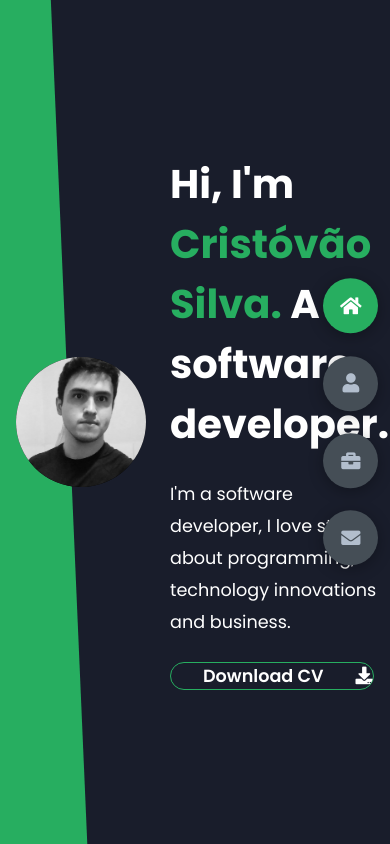
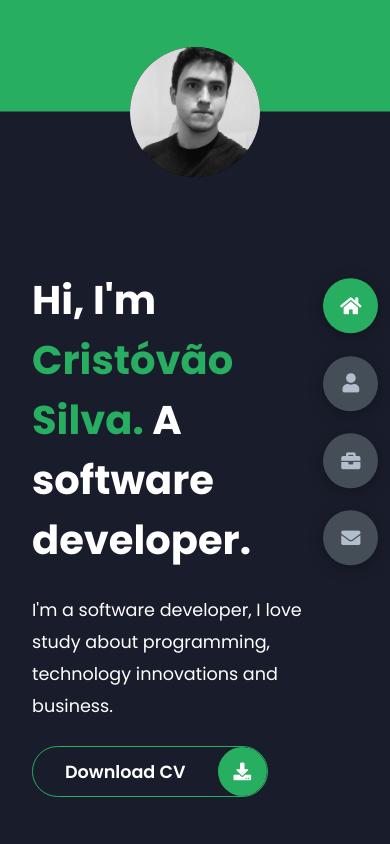
Before and after one commit to cristovaofabio/new-portfolio, a plain HTML site: page index.html in a window 390 px wide. Drawn offline with Linux system fonts and the light colour scheme.

Commit message:
feat: responsive home page

```diff
--- a/assets/styles/styles.css
+++ b/assets/styles/styles.css
@@ -222,10 +222,35 @@ section {
         border-radius: var(--br-sm-2);
         height: 130px;
         width: 130px;
-        margin-left: 1rem;
+        margin-left: auto;
+        margin-right: auto;
         border-radius: 50%;
         background-color: var(--color-black);
         transition: all 0.4s ease-in-out;
+    }
+
+    .header-content {
+        display: flex;
+        flex-direction: row;
+        flex-wrap: wrap;
+    }
+
+    .header-content .right-header {
+        display: flex;
+        flex-direction: column;
+        justify-content: center;
+        padding-right: 5rem;
+        padding-left: 2rem;
+    }
+
+    .header-content .left-header {
+        width: 100%;
+    }
+
+    .header-content .left-header .h-shape {
+        width: 100%;
+        height: 50%;
+        clip-path: polygon(0 0, 100% 0%, 100% 100%, 0% 100%);
     }
 }
 
@@ -249,4 +274,13 @@ section {
 
 .main-btn .btn-text {
     padding: 0 2rem;
-  }
+}
+
+.main-btn .btn-icon {
+    background-color: var(--color-secondary);
+    display: flex;
+    align-items: center;
+    justify-content: center;
+    border-radius: 50%;
+    padding: 1rem;
+}
--- a/index.html
+++ b/index.html
@@ -22,7 +22,7 @@
             <div class="left-header">
                 <div class="h-shape"></div>
                 <div class="image">
-                    <img src="./assets/img/profile.jpg" alt="profile image">
+                    <img src="./assets/img/profile.jpg" alt="profile image" loading="lazy">
                 </div>
             </div>
             <div class="right-header">
```
